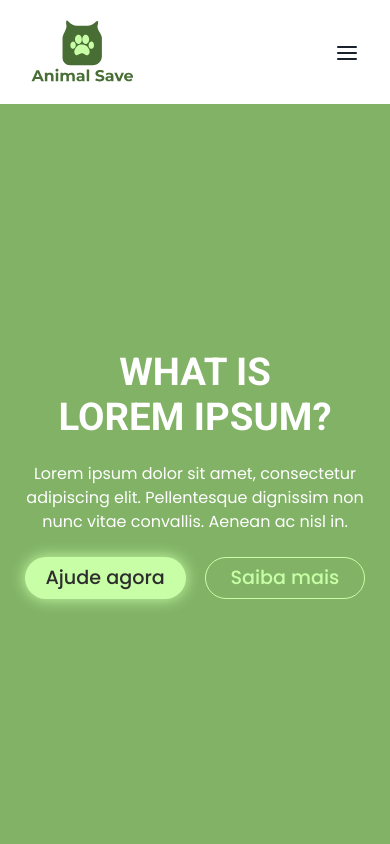
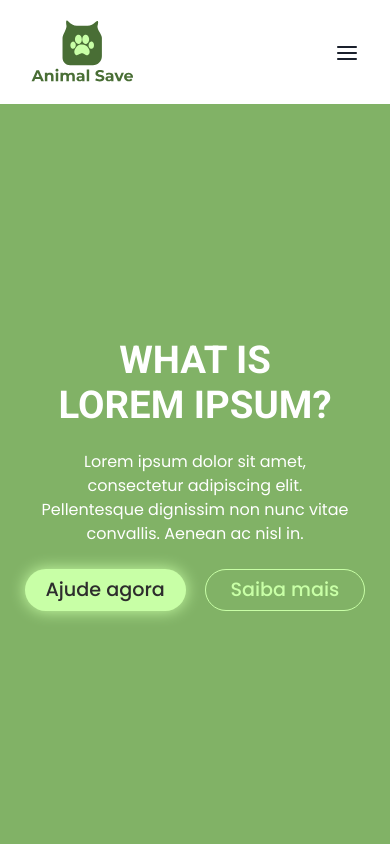
Before and after one commit to Grand-Gru-Projetos/animal-save, a React (Vite) app: page / in a window 390 px wide. Shown: the top 844 px of the page. Built offline with nearby package versions, Linux system fonts and the light colour scheme.

Commit message:
feita a alteração do width no mobile do banner

```diff
--- a/src/Components/Banner/index.module.css
+++ b/src/Components/Banner/index.module.css
@@ -118,4 +118,9 @@
         margin-left: 0;
     }
 
+    .banner_content {
+        width: 320px;
+
+    }
+
 }
```
